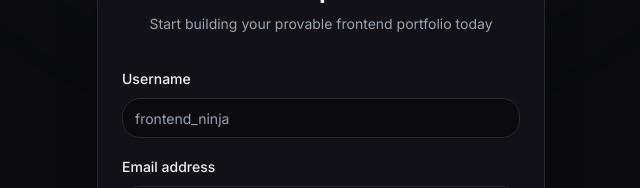
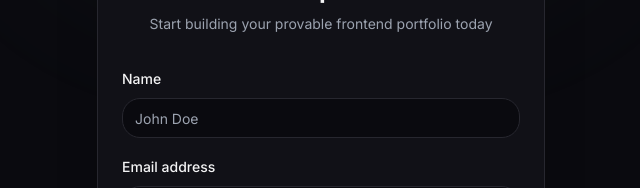
Before and after one commit to Mayank-23-Dev/Staqor, a Next.js app: page /signup in a window 1280 px wide. Shown: the part 232-420 px from the top of the page, without its empty margins (319-959 px from the left). Built offline with nearby package versions, Linux system fonts and the light colour scheme.

Commit message:
refactor: rename username state and input field to name in signup page

```diff
--- a/app/(auth)/signup/page.tsx
+++ b/app/(auth)/signup/page.tsx
@@ -9,7 +9,7 @@ import { Card, CardContent, CardHeader, CardTitle, CardDescription, CardFooter }
 import { Terminal, ArrowRight } from "lucide-react";
 
 export default function SignupPage() {
-  const [username, setUsername] = useState("");
+  const [name, setName] = useState("");
   const [email, setEmail] = useState("");
   const [password, setPassword] = useState("");
 
@@ -36,13 +36,13 @@ export default function SignupPage() {
         <form onSubmit={handleSubmit}>
           <CardContent className="space-y-4 pt-2">
             <div className="space-y-2">
-              <Label htmlFor="username">Username</Label>
+              <Label htmlFor="name">Name</Label>
               <Input
-                id="username"
+                id="name"
                 type="text"
-                placeholder="frontend_ninja"
-                value={username}
-                onChange={(e) => setUsername(e.target.value)}
+                placeholder="John Doe"
+                value={name}
+                onChange={(e) => setName(e.target.value)}
                 className="bg-background border-border"
                 required
               />
```
Also changed, not shown: 1 other file (tests, documents, lock files or other folders).
